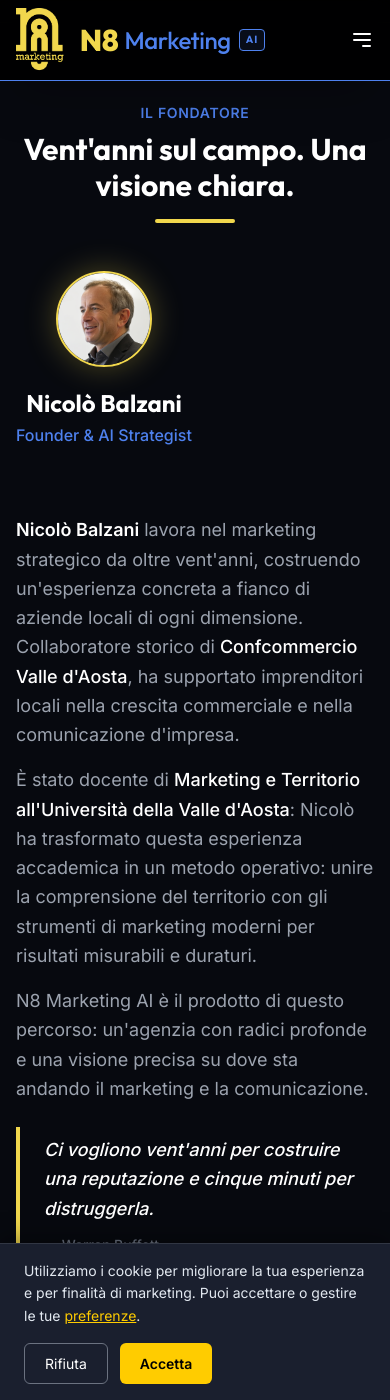
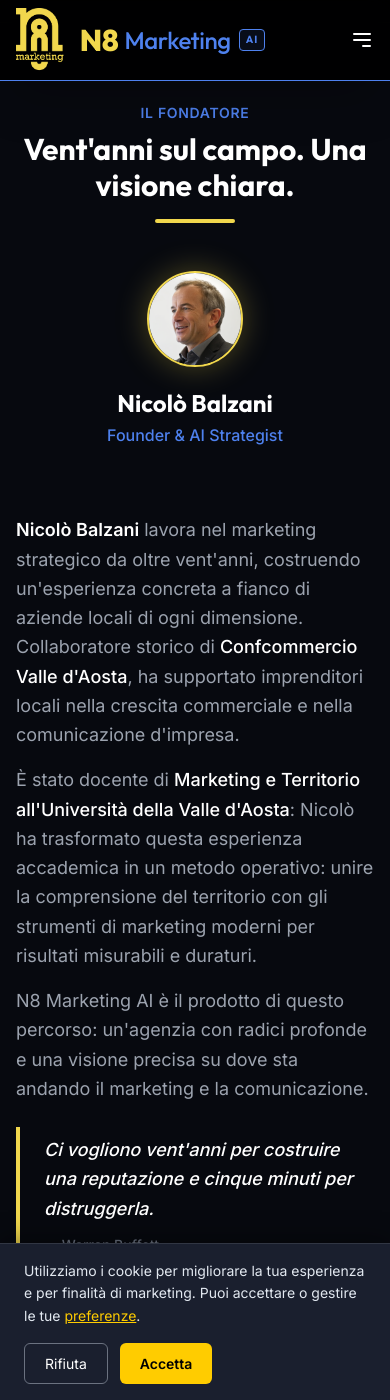
Before and after one commit to NicoDavN8/n8marketing-2026, a Jekyll site: the page chi-siamo.html, which Jekyll copies as it is, in a window 390 px wide and 1400 px high, scrolled down 3347 px. Built offline with Jekyll 4.4.1, drawn with Linux system fonts in a browser that asks for light colours; nearby versions of some CDN libraries.

Commit message:
Fix: Centra sezione fondatore su mobile (Chi Siamo)
- Modificato contenitore padre da items-start a items-center lg:items-start
- Su mobile: contenuto centrato (items-center)
- Su desktop (lg): contenuto allineato a sinistra (lg:items-start)
- Rimosso CSS custom non necessario

Modificati: chi-siamo.html, assets/style.css

Co-Authored-By: Claude Haiku 4.5 <noreply@anthropic.com>

```diff
--- a/assets/style.css
+++ b/assets/style.css
@@ -381,16 +381,3 @@ h1, h2, h3, h4, h5, h6 {
   padding-bottom: 0.5rem;
   border-bottom: 1px solid rgba(255, 255, 255, 0.08);
 }
-
-/* =============================================
-   Chi Siamo - Fondatore Section
-   ============================================= */
-
-/* Centra l'immagine del fondatore su mobile */
-@media (max-width: 768px) {
-  .founder-image {
-    display: block;
-    margin-left: auto;
-    margin-right: auto;
-  }
-}
--- a/chi-siamo.html
+++ b/chi-siamo.html
@@ -235,10 +235,10 @@
                 <div class="w-20 h-1 bg-[#f1d74d] mx-auto rounded-full"></div>
             </div>
 
-            <div class="flex flex-col lg:flex-row gap-12 items-start">
+            <div class="flex flex-col lg:flex-row gap-12 items-center lg:items-start">
                 <!-- Bio card -->
                 <div class="lg:w-1/3 flex flex-col items-center lg:items-start">
-                    <img src="assets/images/foto_body.png" alt="Nicolò Balzani, Founder N8 Marketing AI, consulente e formatore AI Marketing in Valle d'Aosta" class="founder-image w-24 h-24 rounded-full object-cover mb-5 shadow-[0_0_32px_rgba(241,215,77,0.3)] border-2 border-[#f1d74d]">
+                    <img src="assets/images/foto_body.png" alt="Nicolò Balzani, Founder N8 Marketing AI, consulente e formatore AI Marketing in Valle d'Aosta" class="w-24 h-24 rounded-full object-cover mb-5 shadow-[0_0_32px_rgba(241,215,77,0.3)] border-2 border-[#f1d74d]">
                     <h3 class="font-heading text-2xl font-bold text-white mb-1">Nicolò Balzani</h3>
                     <p class="text-[#4e81ee] font-medium mb-5">Founder &amp; AI Strategist</p>
                 </div>
```
